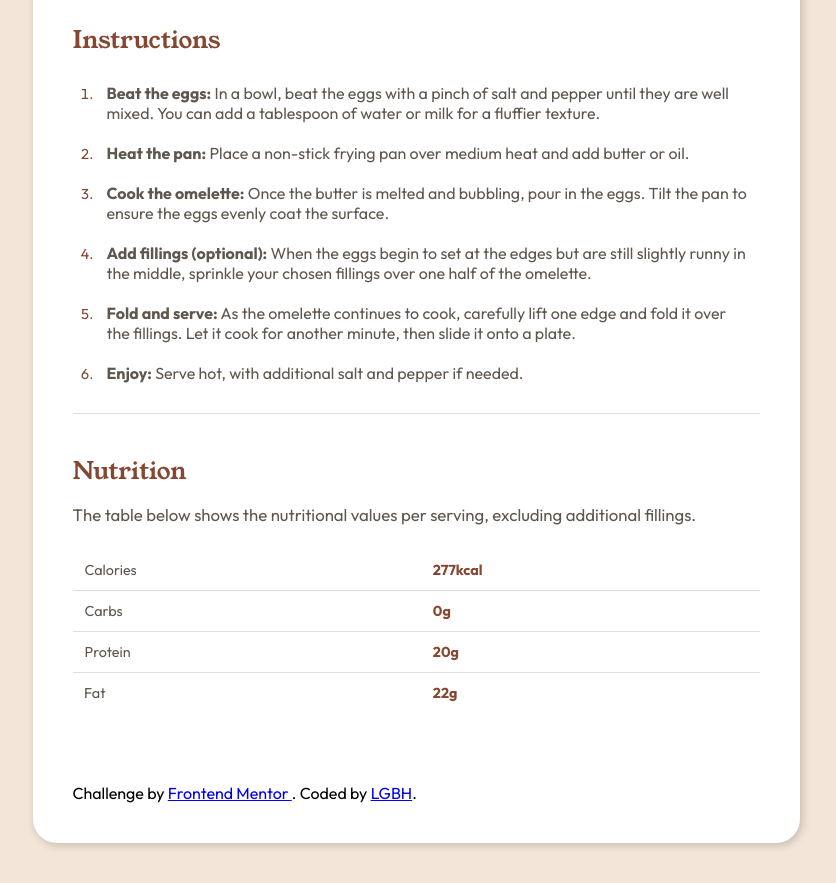
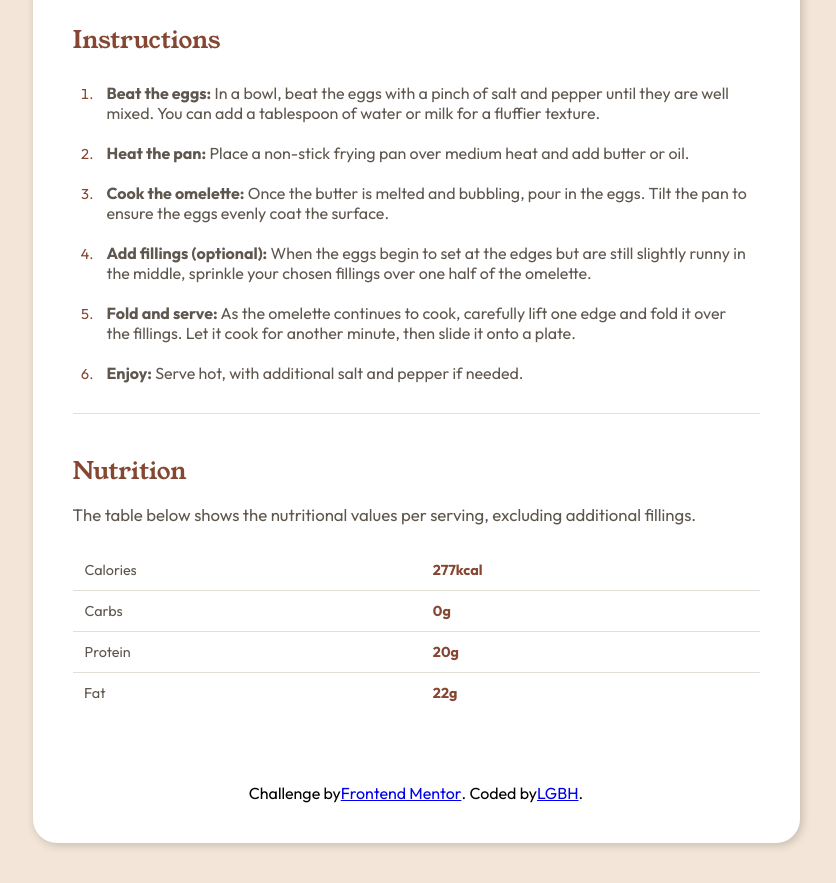
Before and after one commit to LGBH/Recipe-page, a plain HTML site: page index.html in a window 1536 px wide. Shown: the part 1170-2053 px from the top of the page, without its empty margins (352-1188 px from the left). Drawn offline with Linux system fonts and the light colour scheme.

Commit message:
Add files via upload

```diff
--- a/style.css
+++ b/style.css
@@ -49,7 +49,6 @@ body {
   border-radius: 24px;
   padding: 40px;
   background-color: var(--White);
-
   font-family: var(--outfit);
   box-shadow: 2px 2px 10px rgba(0, 0, 0, 0.2);
 }
@@ -179,6 +178,11 @@ footer{
     color: var(--Rose800);
   }
 }
+
+footer{
+  display: flex;
+  justify-content: center;
+}
 }
 
 @media screen and (min-width: 375px) {
@@ -207,6 +211,11 @@ footer{
   table {
     font-size: 0.9rem; /* Reducimos tamaño de fuente en la tabla */
   }
+
+  footer{
+    display: flex;
+    justify-content: center;
+  }
 }
 
 @media screen and (min-width: 786px) {
@@ -227,6 +236,11 @@ footer{
 
   .preparation__card {
     margin: 0;
+  }
+
+  footer{
+    display: flex;
+    justify-content: center;
   }
 }
 
@@ -250,4 +264,9 @@ footer{
   .preparation__card {
     margin: 0;
   }
+
+  footer{
+    display: flex;
+    justify-content: center;
+  }
 }
```
